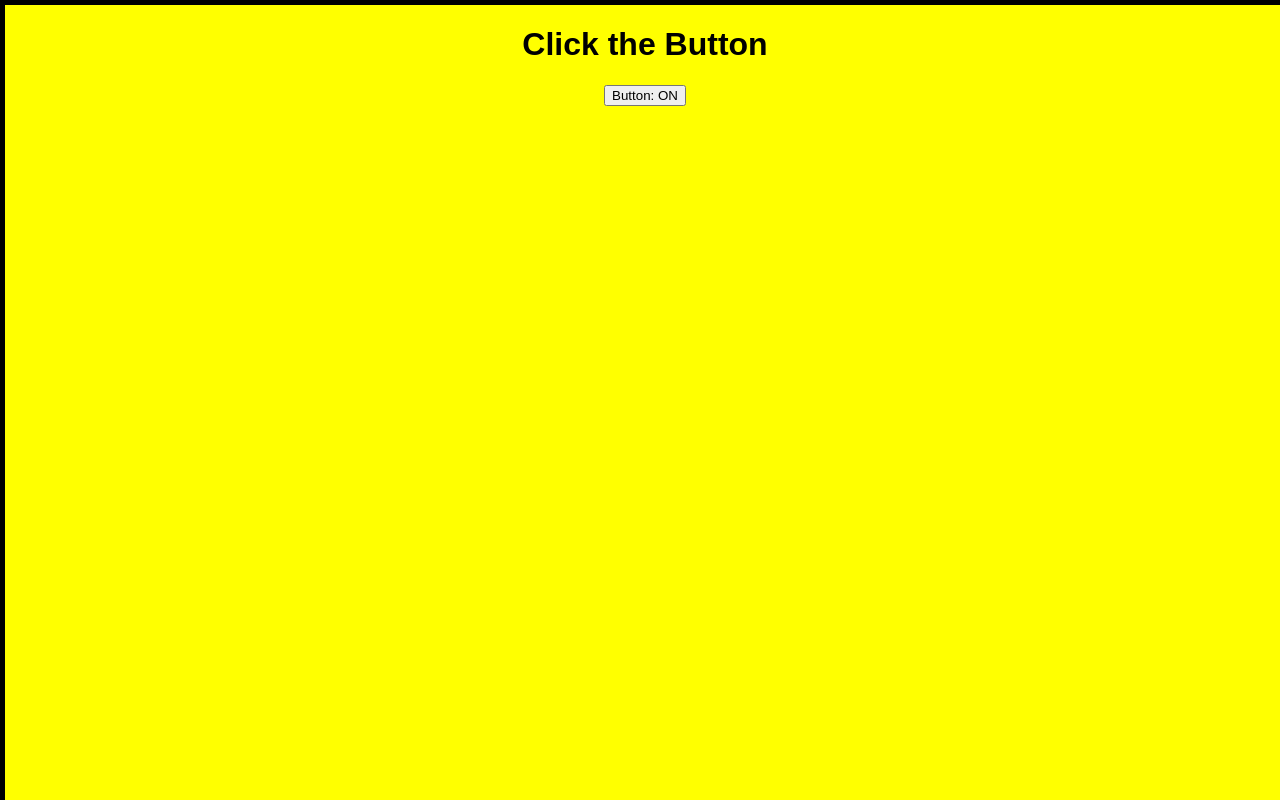
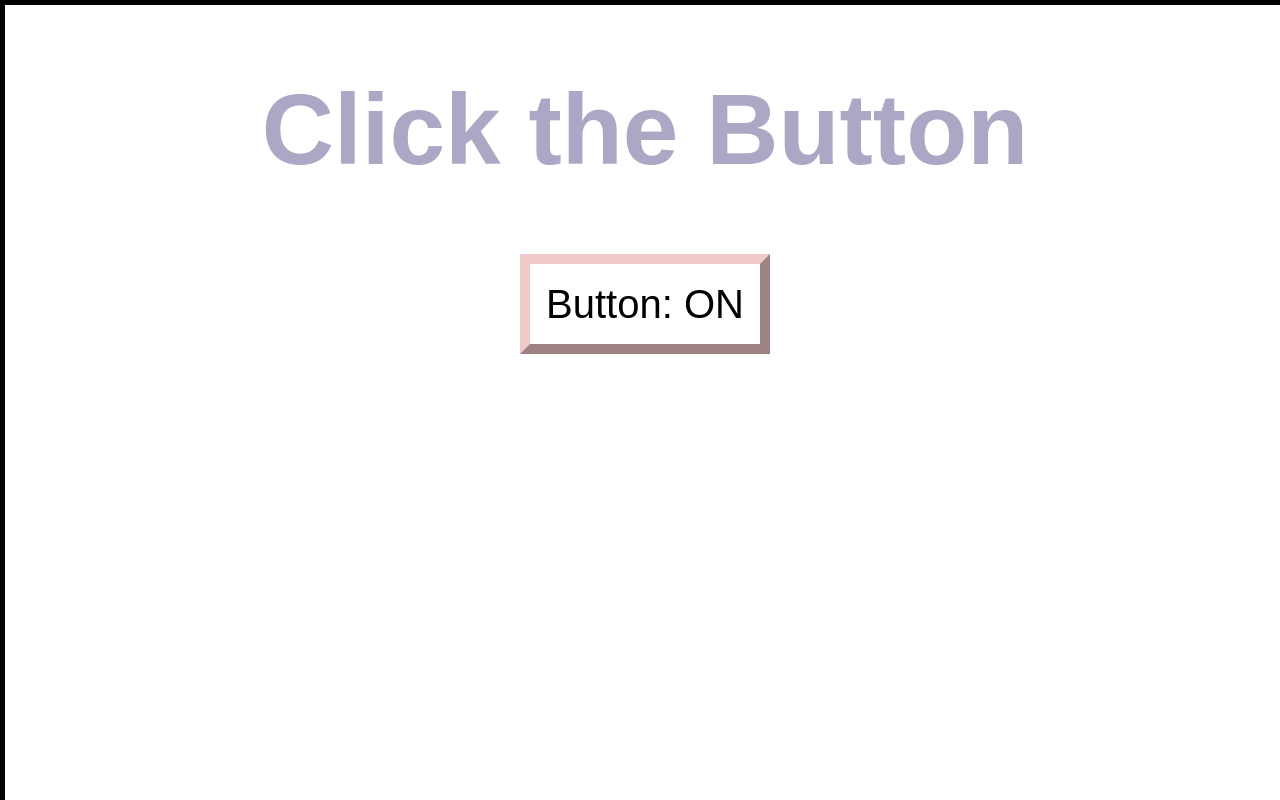
Before and after one commit to ulaura/on-off-button, a React (Create React App) app: page / in a window 1280 px wide. Built offline with nearby package versions, Linux system fonts and the light colour scheme.

Commit message:
Fixed up the colors a bit.

```diff
--- a/src/Button.css
+++ b/src/Button.css
@@ -8,10 +8,16 @@
 }
 
 h1 {
+  font-size: 100px;
   text-align: center;
 }
 
 button {
+  outline: none; /* Gets rid of that default blue highlight border on buttons */
   display: block;
   margin: 0 auto;
+  height: 100px;
+  width: 250px;
+  border-width: 10px;
+  font-size: 40px;
 }
--- a/src/Button.js
+++ b/src/Button.js
@@ -23,17 +23,34 @@ class Button extends Component {
 
     // inline styling for Button: ON
     const onButton = {
-      backgroundColor: "yellow"
+      theHeader: {
+        color: "#ACA7C4",
+      },
+
+      theDiv: {
+        backgroundColor: "white"
+      },
+
+      theButton: {
+        backgroundColor: "white",
+        borderColor: "#F2C9C9"
+      }
     }
 
     // inline styling for Button: OFF
     const offButton = {
+      theHeader: {
+        color: "#F2E98B"
+      },
+
       theDiv: {
         backgroundColor: "#0E143A"
       },
 
       theButton: {
-        backgroundColor: "green"
+        backgroundColor: "white",
+        borderColor: "silver"
+
       }
     }
 
@@ -41,9 +58,9 @@ class Button extends Component {
 
     if (this.state.state) {
       buttonPage = (
-        <div className="majorDiv" id="on" style={onButton}>
-          <h1>Click the Button</h1>
-          <button type="button" onClick={this.handleButtonClick}>Button: ON</button>
+        <div className="majorDiv" id="on" style={onButton.theDiv}>
+          <h1 style={onButton.theHeader}>Click the Button</h1>
+          <button type="button" style={onButton.theButton} onClick={this.handleButtonClick}>Button: ON</button>
         </div>
       );
       console.log(`Button state: ${this.state.state}`);
@@ -52,7 +69,7 @@ class Button extends Component {
     else {
       buttonPage = (
         <div className="majorDiv" id="off" style={offButton.theDiv}>
-          <h1>Click the Button</h1>
+          <h1 style={offButton.theHeader}>Click the Button</h1>
           <button type="button" style={offButton.theButton} onClick={this.handleButtonClick}>Button: OFF</button>
         </div>
       );
```
